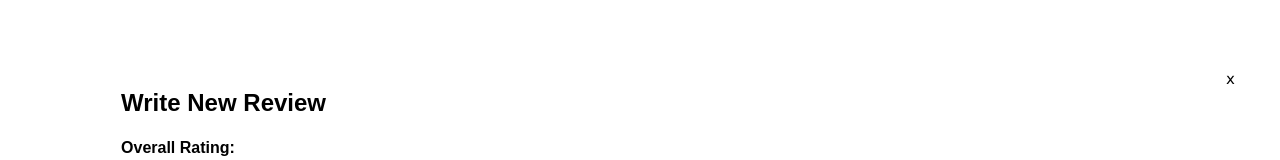
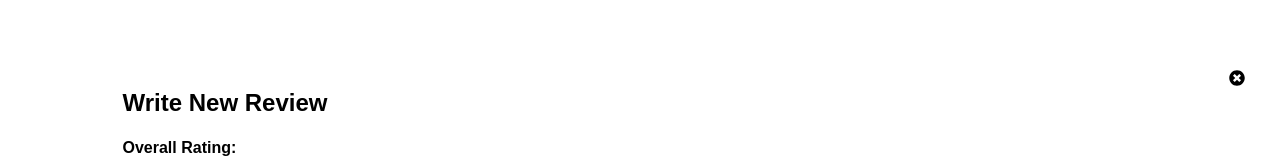
Before and after one commit to 7-Oscillating-Owls/hoo-dunit, a React app: page / in a window 1280 px wide. Both pictures are taken after typing "Sample", "Sample" into the empty fields and a click on the button "Add Review". Shown: the part 2984-3144 px from the top of the page. Built offline with nearby package versions, Linux system fonts and the light colour scheme.

Commit message:
Found and added close button icon

```diff
--- a/client/src/components/ReviewAddFormModal/index.jsx
+++ b/client/src/components/ReviewAddFormModal/index.jsx
@@ -1,5 +1,6 @@
 import React from 'react';
 import ReviewsAddForm from '../ReviewsAddForm';
+import { FaTimesCircle } from 'react-icons/fa'
 import styles from './ReviewAddFormModal.css';
 
 class ReviewAddFormModal extends React.Component {
@@ -13,7 +14,7 @@ class ReviewAddFormModal extends React.Component {
   render() {
     return (
       <div>
-        <span className={styles.xButton} onClick={this.props.closeAddReviewModal}>x</span>
+        <FaTimesCircle className={styles.closeModalButton} onClick={this.props.closeAddReviewModal} />
         <div className={styles.modalWrapper} style={{opacity: this.props.displayModal ? '1' : '0'}} >
           <ReviewsAddForm className={styles.modalContent} addReview={this.props.addReview} />
         </div>
```
